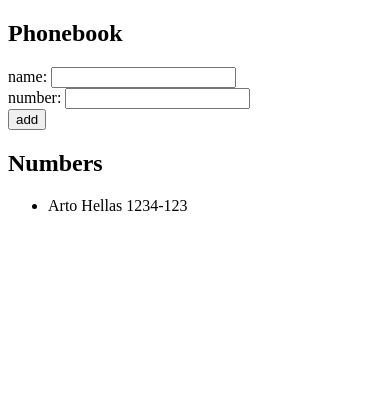
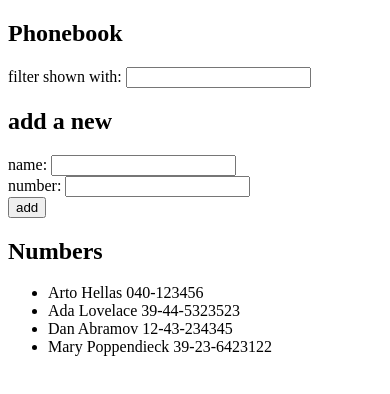
Before and after one commit to estevanjantsk/websovelluskehitys, a React (Vite) app in the folder part2/phonebook/: page / in a window 390 px wide. Shown: the top 394 px of the page. Built offline with nearby package versions, Linux system fonts and the light colour scheme.

Commit message:
2.9*: The Phonebook Step4

```diff
--- a/part2/phonebook/src/App.jsx
+++ b/part2/phonebook/src/App.jsx
@@ -2,16 +2,24 @@ import { useState } from 'react'
 
 const App = () => {
   const [persons, setPersons] = useState([
-    { name: 'Arto Hellas', number: '1234-123' }
+    { name: 'Arto Hellas', number: '040-123456', id: 1 },
+    { name: 'Ada Lovelace', number: '39-44-5323523', id: 2 },
+    { name: 'Dan Abramov', number: '12-43-234345', id: 3 },
+    { name: 'Mary Poppendieck', number: '39-23-6423122', id: 4 }
   ])
+
   const [newName, setNewName] = useState('')
   const [newNumber, setNewNumber] = useState('')
+  const [search, setSearch] = useState('')
 
   const handleNewNameChange = (event) => {
     setNewName(event.target.value)
   }
   const handleNewNumberChange = (event) => {
     setNewNumber(event.target.value)
+  }
+  const handleSearchChange = (event) => {
+    setSearch(event.target.value)
   }
 
   const addPerson = (event) => {
@@ -33,9 +41,23 @@ const App = () => {
     setNewNumber('')
   }
 
+  const filteredPersons = search === ''
+    ? persons
+    : persons.filter((person) => person.name.toLowerCase().includes(search.toLowerCase()))
+
   return (
     <div>
       <h2>Phonebook</h2>
+
+      <div>
+        <div>
+          filter shown with: <input value={search}
+            onChange={handleSearchChange} />
+        </div>
+      </div>
+
+      <div>
+        <h2>add a new</h2>
         <form onSubmit={addPerson}>
           <div>
             name: <input value={newName}
@@ -49,12 +71,16 @@ const App = () => {
             <button type="submit">add</button>
           </div>
         </form>
+      </div>
+
+      <div>
         <h2>Numbers</h2>
         <ul>
-        {persons.map(note =>
+          {filteredPersons.map(note =>
             <li key={note.id}>{note.name} {note.number}</li>
           )}
         </ul>
+      </div>
     </div>
   )
 }
```
Lines whose indentation alone changed are shown as unchanged.
